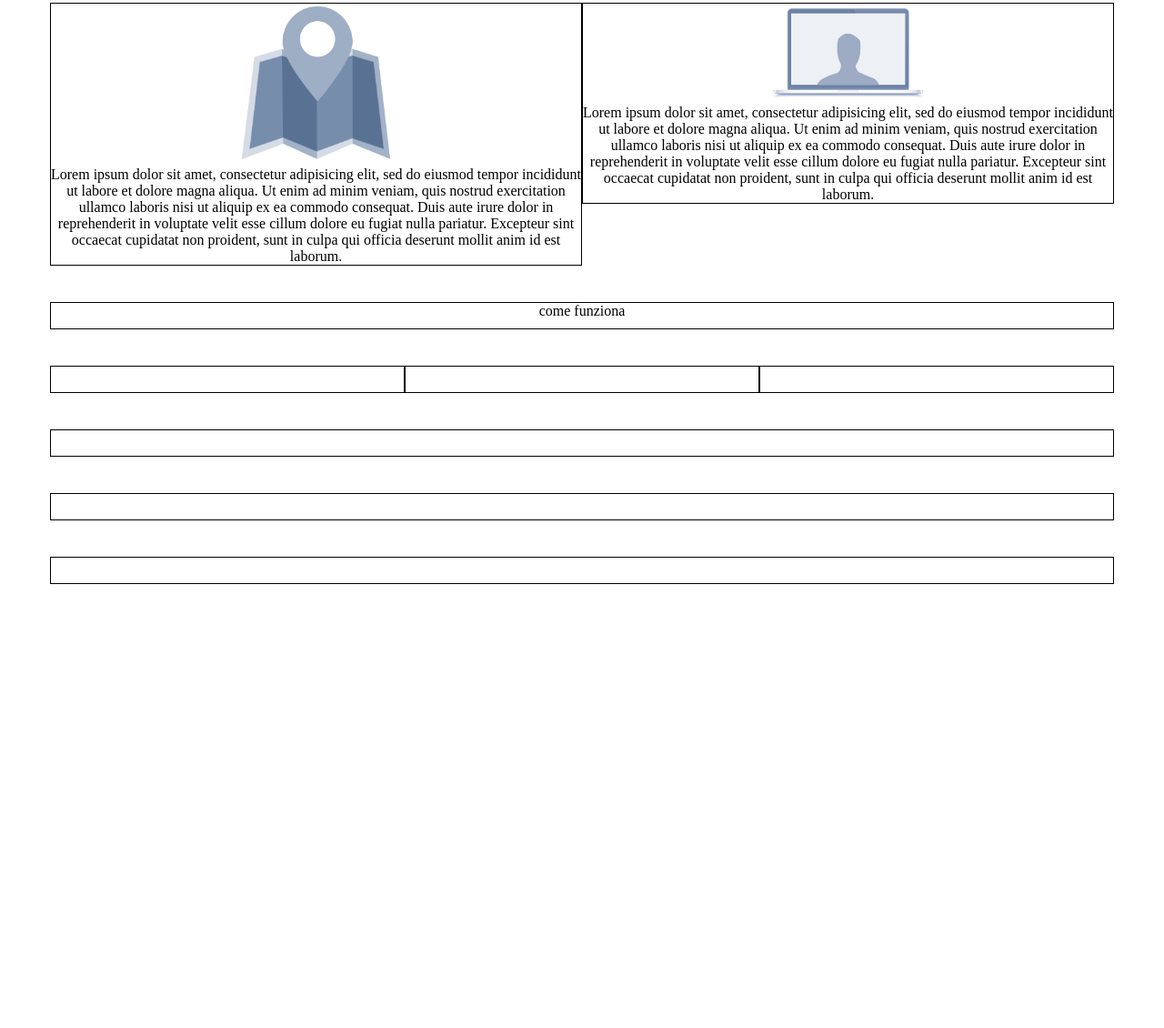
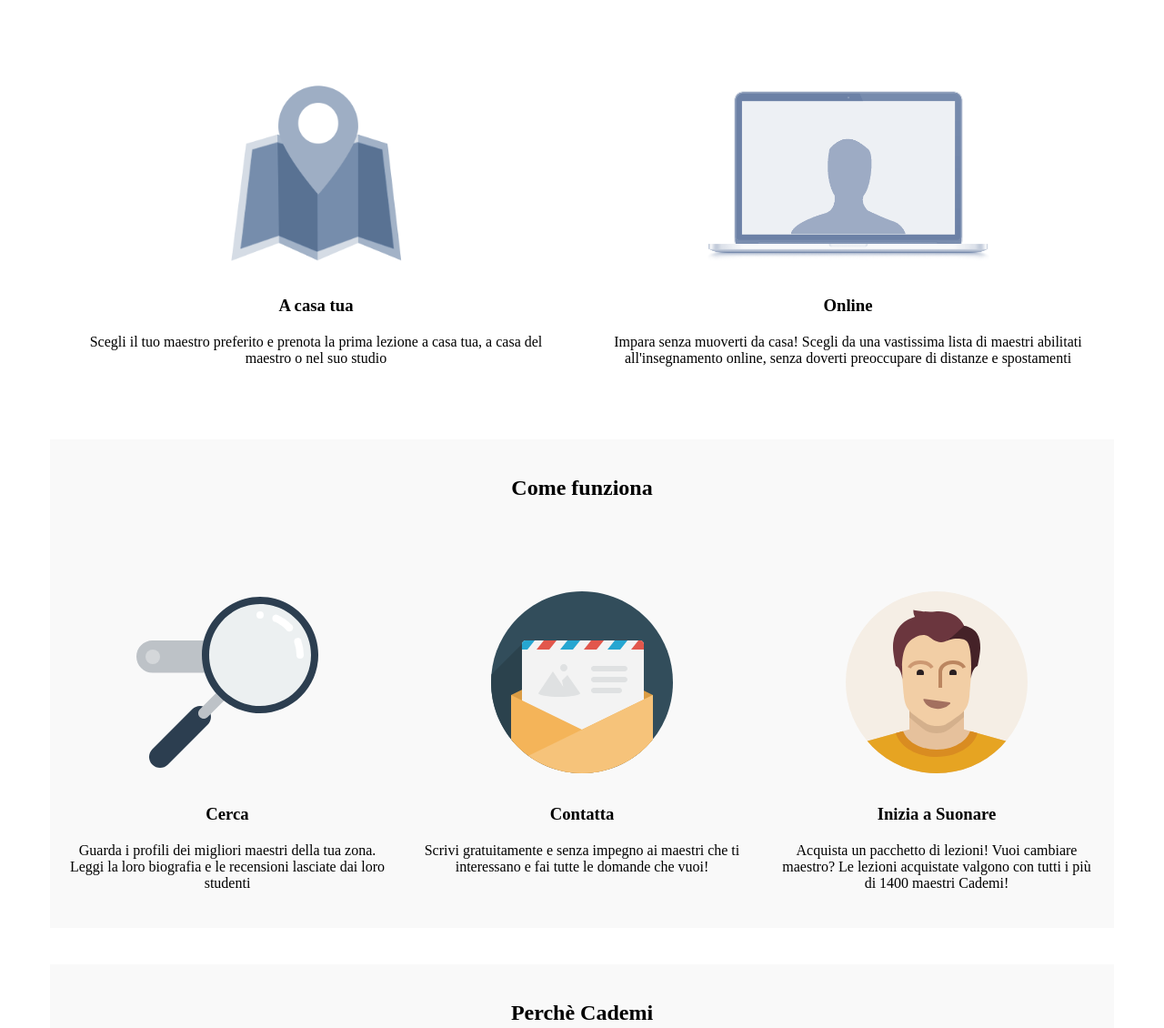
Before and after one commit to giordanovita/html-css-resp-wannabe-12bool, a plain HTML site: page index.html in a window 1280 px wide. Shown: the part 76-1206 px from the top of the page at 91% size. Before the commit the page ends 800 px from the top, so only its background shows below. Drawn offline with Linux system fonts and the light colour scheme.

Commit message:
layout semi completo

```diff
--- a/css/main.css
+++ b/css/main.css
@@ -1,12 +1,27 @@
 /* regole generali */
+
 [class*="col-"]{
-  border: 1px solid black;
+  /* border: 1px solid black; */
   min-height: 30px;
-  margin-bottom: 40px;
+  padding: 40px 20px;
   text-align: center;
 }
 
 [class*="col-"]>img{
-  width: 30%;
-  height: auto;
+  height: 200px;
+  margin-bottom: 30px;
 }
+
+[class*="col-"]>h2, [class*="col-"]>h3{
+  margin-bottom: 20px;
+}
+ footer>.row>[class*="col-"]>img{
+   background-color: #428bca;
+   border-radius: 50%;
+   padding: 30px;
+ }
+
+ .grey{
+   background-color: #f9f9f9;
+   margin: 40px 0;
+ }
--- a/index.html
+++ b/index.html
@@ -11,7 +11,7 @@
    <div class="container">
     <header>
       <div class="col-xs-12 col-md-12 col-lg-12">
-        <h1>Titolo principale</h1>
+        <h2>Lezioni dove vuoi tu</h2>
 
       </div>
     </header>
@@ -22,38 +22,58 @@
 
           <div class="col-md-6 col-lg-6 col-xs-12">
             <img src="img\icon\maps.png" alt="">
-            <p>Lorem ipsum dolor sit amet, consectetur adipisicing elit, sed do eiusmod tempor incididunt ut labore et dolore magna aliqua. Ut enim ad minim veniam, quis nostrud exercitation ullamco laboris nisi ut aliquip ex ea commodo consequat. Duis aute irure dolor in reprehenderit in voluptate velit esse cillum dolore eu fugiat nulla pariatur. Excepteur sint occaecat cupidatat non proident, sunt in culpa qui officia deserunt mollit anim id est laborum.</p>
+            <h3>A casa tua</h3>
+            <p>
+              Scegli il tuo maestro preferito e prenota la prima lezione a casa tua, a casa del maestro o nel suo studio
+            </p>
           </div>
 
           <div class="col-md-6 col-lg-6 col-xs-12">
             <img src="img\icon\screen.png" alt="">
-            <p>Lorem ipsum dolor sit amet, consectetur adipisicing elit, sed do eiusmod tempor incididunt ut labore et dolore magna aliqua. Ut enim ad minim veniam, quis nostrud exercitation ullamco laboris nisi ut aliquip ex ea commodo consequat. Duis aute irure dolor in reprehenderit in voluptate velit esse cillum dolore eu fugiat nulla pariatur. Excepteur sint occaecat cupidatat non proident, sunt in culpa qui officia deserunt mollit anim id est laborum.</p>
+            <h3>Online</h3>
+            <p>
+            Impara senza muoverti da casa! Scegli da una vastissima lista di maestri abilitati all'insegnamento online, senza doverti preoccupare di distanze e spostamenti
+            </p>
           </div>
 
         </div>
 
       </section>
 
-      <section>
+      <section class="container-fluid grey">
         <!-- seconda riga -->
         <div class="row">
 
 
           <div class="col-xs-12 col-md-12 col-lg-12">
-             come funziona
+             <h2>Come funziona</h2>
           </div>
         </div>
 
         <div class="row">
           <div class="col-xs-12 col-md-12 col-lg-4">
+            <img src="img\search.svg" alt="">
+            <h3>Cerca</h3>
+            <p>
+            Guarda i profili dei migliori maestri della tua zona. Leggi la loro biografia e le recensioni lasciate dai loro studenti</p>
 
           </div>
 
           <div class="col-xs-12 col-md-12 col-lg-4">
+            <img src="img\letter.svg" alt="">
+            <h3>Contatta</h3>
+            <p>
+              Scrivi gratuitamente e senza impegno ai maestri che ti interessano e fai tutte le domande che vuoi!
+            </p>
 
           </div>
 
           <div class="col-xs-12 col-md-12 col-lg-4">
+            <img src="img\male.svg" alt="">
+            <h3>Inizia a Suonare</h3>
+            <p>
+            Acquista un pacchetto di lezioni! Vuoi cambiare maestro? Le lezioni acquistate valgono con tutti i più di 1400 maestri Cademi!
+            </p>
 
           </div>
 
@@ -61,17 +81,38 @@
       </section>
     </main>
      <!-- parte del footer composta da tre righe comuni per tutti i device -->
-    <footer>
+    <footer class="container-fluid grey">
       <div class="row">
         <div class="col-xs-12 col-md-12 col-lg-12">
+          <h2>Perchè Cademi</h2>
+
+        </div>
+
+      </div>
+      <div class="row">
+        <div class="col-xs-12 col-md-12 col-lg-12">
+          <img src="img/icon/profile.png" alt="">
+          <h3>La più grande scuola d'Italia</h3>
+          <p>
+          Su Cademi trovi centinaia di Maestri qualificati e competenti in tutta Italia. Scegli quello più adatto a te e contattali senza impegno
+          </p>
+        </div>
+
+        <div class="col-xs-12 col-md-12 col-lg-12">
+          <img src="img/icon/secure.png" alt="">
+          <h3>Soddisfazione Garantita</h3>
+          <p>
+          Se non sei soddisfatto del tuo maestro, puoi cambiarlo senza costi aggiuntivi. Le lezioni acquistate su Cademi possono essere utilizzate con tutti i nostri maestri e il nostro team è sempre disponibile per darti un consiglio!
+          </p>
 
         </div>
 
         <div class="col-xs-12 col-md-12 col-lg-12">
-
-        </div>
-
-        <div class="col-xs-12 col-md-12 col-lg-12">
+          <img src="img/icon/flex.png" alt="">
+          <h3>Flessibile e Conveniente</h3>
+          <p>
+          Cademi non ha alcun costo d’iscrizione a differenza delle scuole di musica tradizionali. Inoltre, sei tu a scegliere dove fare lezione e gli orari delle tue lezioni.
+          </p>
 
         </div>
       </div>
```
